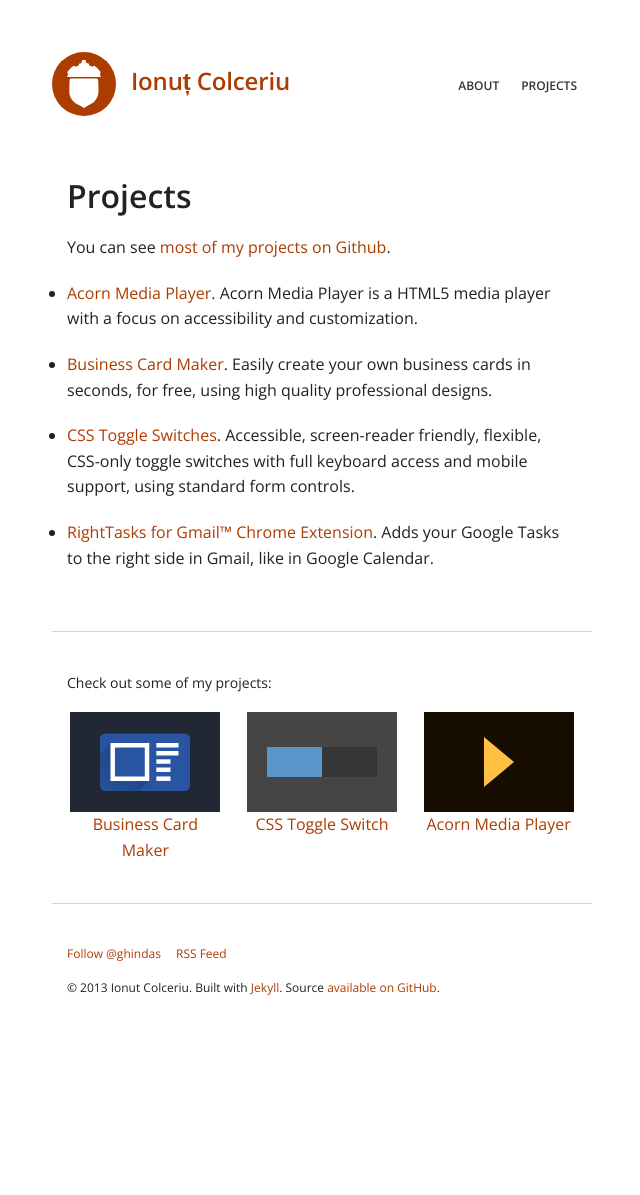
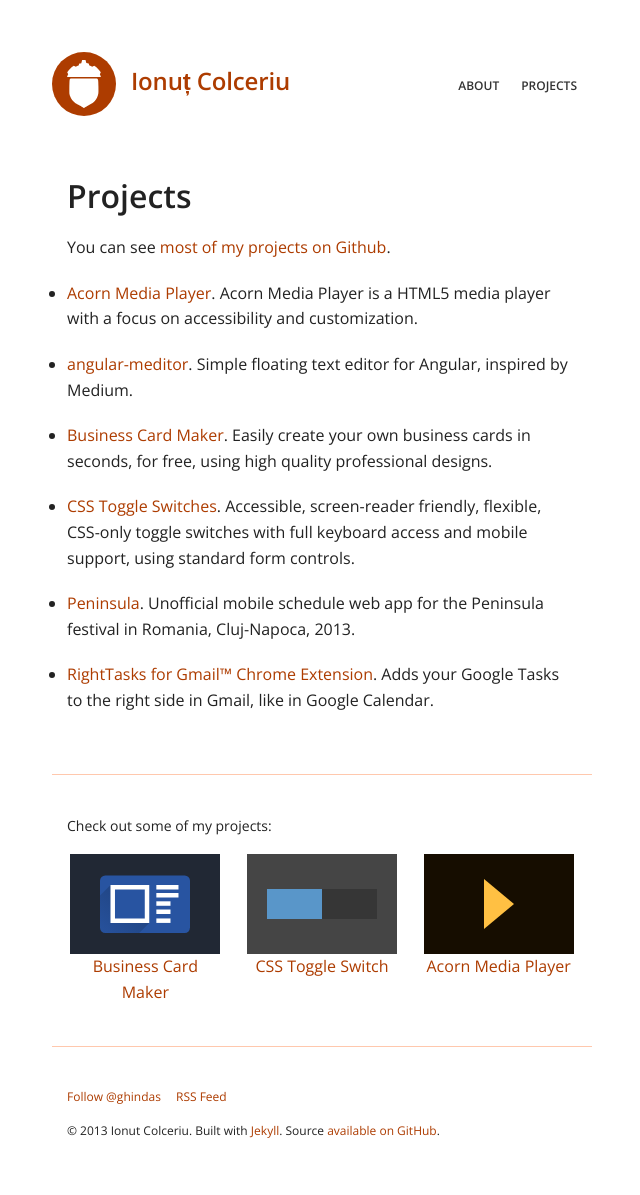
Before and after one commit to ghinda/ghinda.github.com, a Jekyll site: the page built from projects.md, in a window 1280 px wide. Shown: the whole page, without its empty margins (318-958 px from the left). Built offline with Jekyll 4.4.1, drawn with Linux system fonts in a browser that asks for light colours; Markdown is read by kramdown in place of the engine named in the settings; before the commit the page ends 1053 px from its top, so only the background shows below that.

Commit message:
Update projects list.

```diff
--- a/projects.md
+++ b/projects.md
@@ -8,11 +8,17 @@
 * [Acorn Media Player](http://ghinda.net/acornmediaplayer/).
 Acorn Media Player is a HTML5 media player with a focus on accessibility and customization.
 
+* [angular-meditor](http://ghinda.net/angular-meditor/).
+Simple floating text editor for Angular, inspired by Medium.
+
 * [Business Card Maker](http://bizcardmaker.com/).
 Easily create your own business cards in seconds, for free, using high quality professional designs.
 
 * [CSS Toggle Switches](http://ghinda.net/css-toggle-switch/).
 Accessible, screen-reader friendly, flexible, CSS-only toggle switches with full keyboard access and mobile support, using standard form controls.
 
+* [Peninsula](https://github.com/ghinda/peninsula).
+Unofficial mobile schedule web app for the Peninsula festival in Romania, Cluj-Napoca, 2013.
+
 * [RightTasks for Gmail™ Chrome Extension](https://chrome.google.com/webstore/detail/righttasks-for-gmail/hgniockidojcaaolfcbbkaaakbjdebpe).
 Adds your Google Tasks to the right side in Gmail, like in Google Calendar.
```
